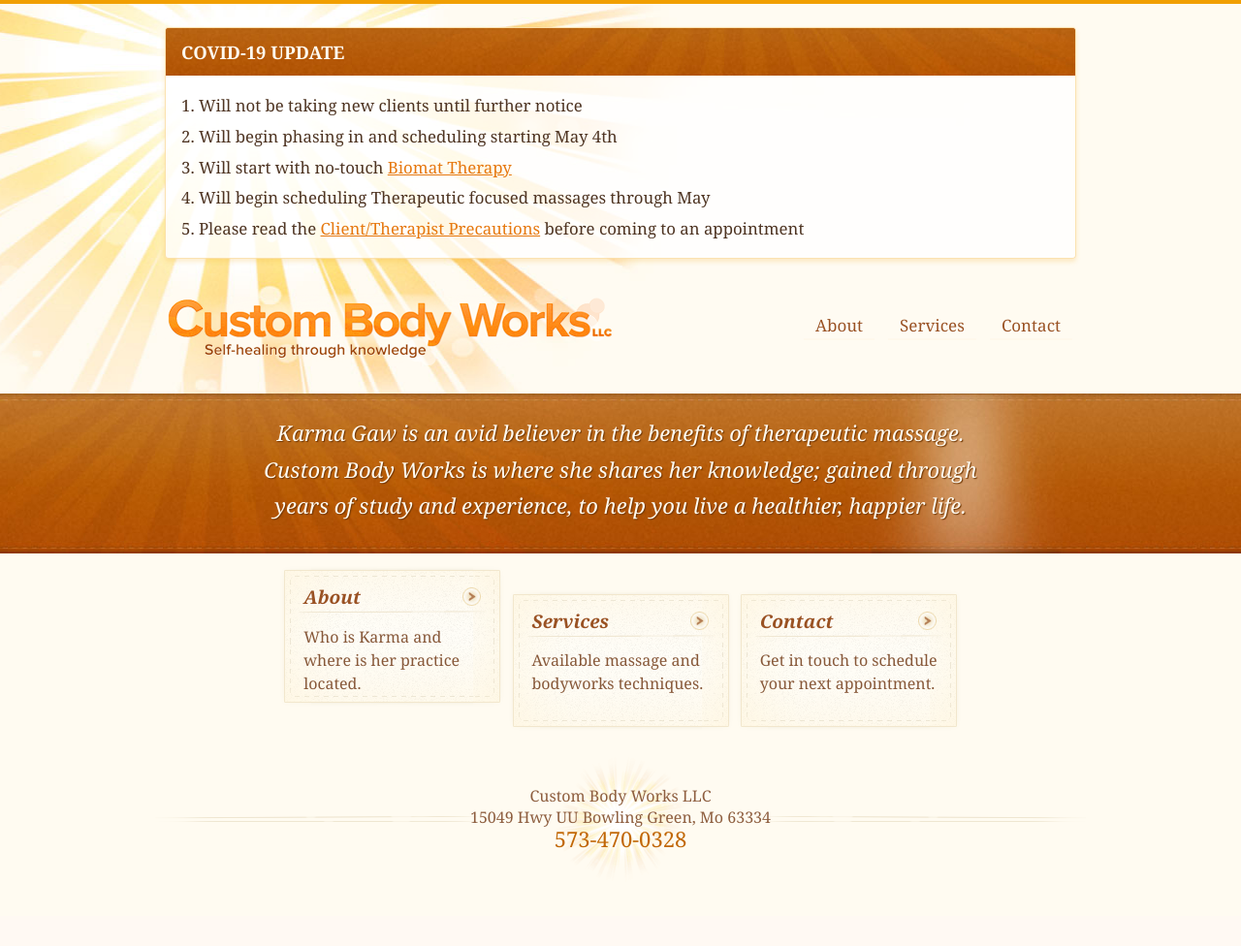
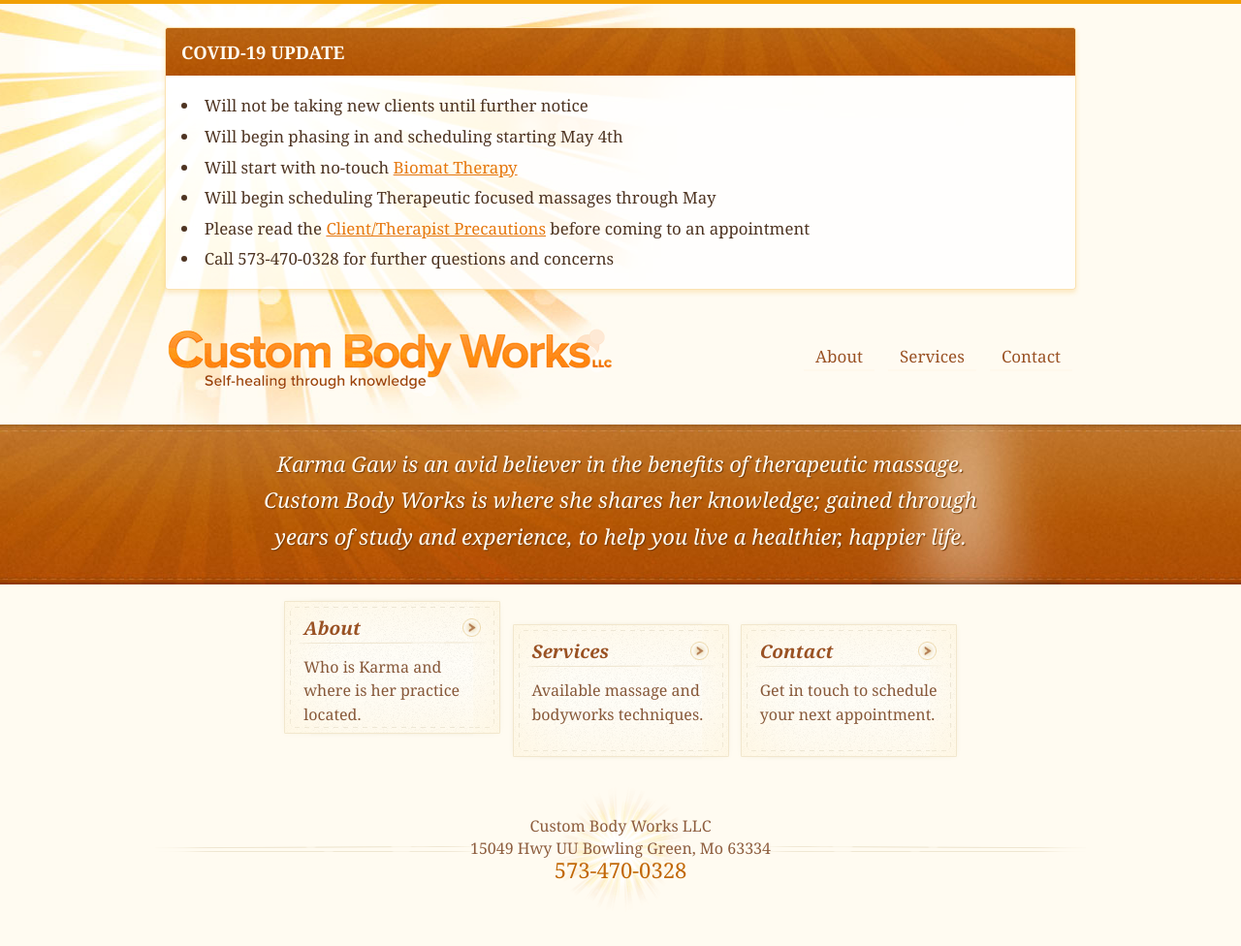
Before and after one commit to tylergaw/custombodyworks, a PHP site: page / in a window 1280 px wide. Shown: the whole page at 97% size. Before the commit the page ends 896 px from the top, so only its background shows below. Run offline with PHP 8.4, Linux system fonts and the light colour scheme.

Commit message:
Adds tel note and uses ul

```diff
--- a/css/cbw.css
+++ b/css/cbw.css
@@ -77,13 +77,13 @@ body {
   text-transform: uppercase;
 }
 
-.notice ol {
+.notice ul {
   line-height: 1.5;
   padding: 0.75rem 1rem;
 }
 
 .notice li {
-  list-style: decimal inside;
+  list-style: disc inside;
   margin: 0.4rem 0;
 }
 
--- a/index.html
+++ b/index.html
@@ -28,7 +28,7 @@
     <div class="notice">
       <div class="notice__inner">
         <h2 class="notice__title">COVID-19 Update</h2>
-        <ol>
+        <ul>
           <li>Will not be taking new clients until further notice</li>
           <li>Will begin phasing in and scheduling starting May 4th</li>
           <li>
@@ -45,7 +45,10 @@
             >
             before coming to an appointment
           </li>
-        </ol>
+          <li>
+            Call 573-470-0328 for further questions and concerns
+          </li>
+        </ul>
       </div>
     </div>
     <header>
```
Also changed, not shown: about/index.html (+5 -2 lines), contact/index.html (+5 -2 lines), services/index.html (+5 -2 lines).
